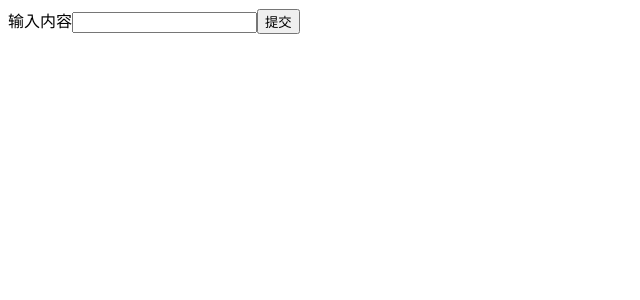
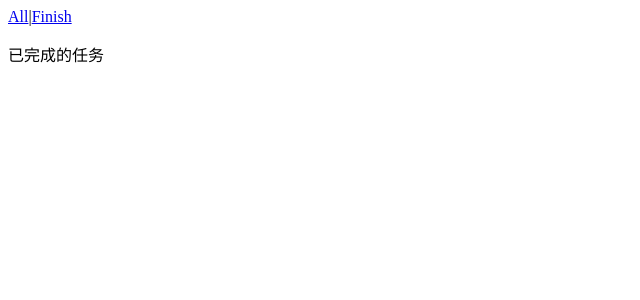
Before and after one commit to Guo-zy/react_test, a React (Create React App) app: page /#/finished in a window 1280 px wide. Shown: the top 300 px of the page, without its empty margins (0-640 px from the left). Built offline with nearby package versions, Linux system fonts and the light colour scheme.

Commit message:
[React] [Yacny & jabin] feature : finish react-router-dom

```diff
--- a/src/App.js
+++ b/src/App.js
@@ -1,10 +1,14 @@
-import React from 'react';
+import React from "react";
 import ToDoListContainer from "./components/ToDoListContainer/ToDoListContainer";
-
+import { HashRouter, Route } from "react-router-dom";
+import ToDoFinish from "./components/ToDoFinish/ToDoFinish";
 function App() {
   return (
     <div className="App">
-      <ToDoListContainer/>
+      <HashRouter>
+        <Route exact path="/" component={ToDoListContainer}></Route>
+        <Route path="/finished" component={ToDoFinish}></Route>
+      </HashRouter>
     </div>
   );
 }
--- a/src/components/Menu/Menu.js
+++ b/src/components/Menu/Menu.js
@@ -0,0 +1,17 @@
+import React from 'react'
+import {Link} from 'react-router-dom'
+
+class Menu extends React.Component{
+    render(){
+        return(
+            <div>
+            <Link to="/">All</Link>|
+            <Link to="/finished">Finish</Link>
+            </div>
+        )
+    }
+}
+
+
+
+export default Menu
--- /dev/null
+++ b/src/components/ToDoFinish/ToDoFinish.js
@@ -0,0 +1,31 @@
+import React from "react";
+import { connect } from "react-redux";
+import Menu from "../Menu/Menu";
+class ToDoFinish extends React.Component {
+  constructor(props) {
+    super(props);
+    console.log(props);
+  }
+  getDoneItem = () => {
+    return this.props.list.map((item, index) => {
+      if (item.done) {
+        return <p>{item.inputValue}</p>;
+      }
+    });
+  };
+  render() {
+    return (
+      <div>
+        <Menu />
+        <p>已完成的任务</p>
+        {this.getDoneItem()}
+      </div>
+    );
+  }
+}
+
+const mapStateToProps = (state) => {
+  return state.itemList;
+};
+
+export default connect(mapStateToProps)(ToDoFinish);
--- a/src/components/ToDoListContainer/ToDoListContainer.js
+++ b/src/components/ToDoListContainer/ToDoListContainer.js
@@ -1,5 +1,6 @@
 import ToDoInput from "../ToDoInput/ToDoInput";
 import ToDoList from "../ToDoList/ToDoList";
+import Menu from "../Menu/Menu"
 import React from "react";
 import { connect } from "react-redux";
 import { addAction, deleteAction, markAction } from "../../store/actionCreators";
@@ -14,6 +15,7 @@ class ToDoListContainer extends React.Component {
   render() {
     return (
       <div>
+        <Menu/>
         <ToDoInput addAction={this.props.addAction} />
         <ToDoList
           list={this.props.list}
```
